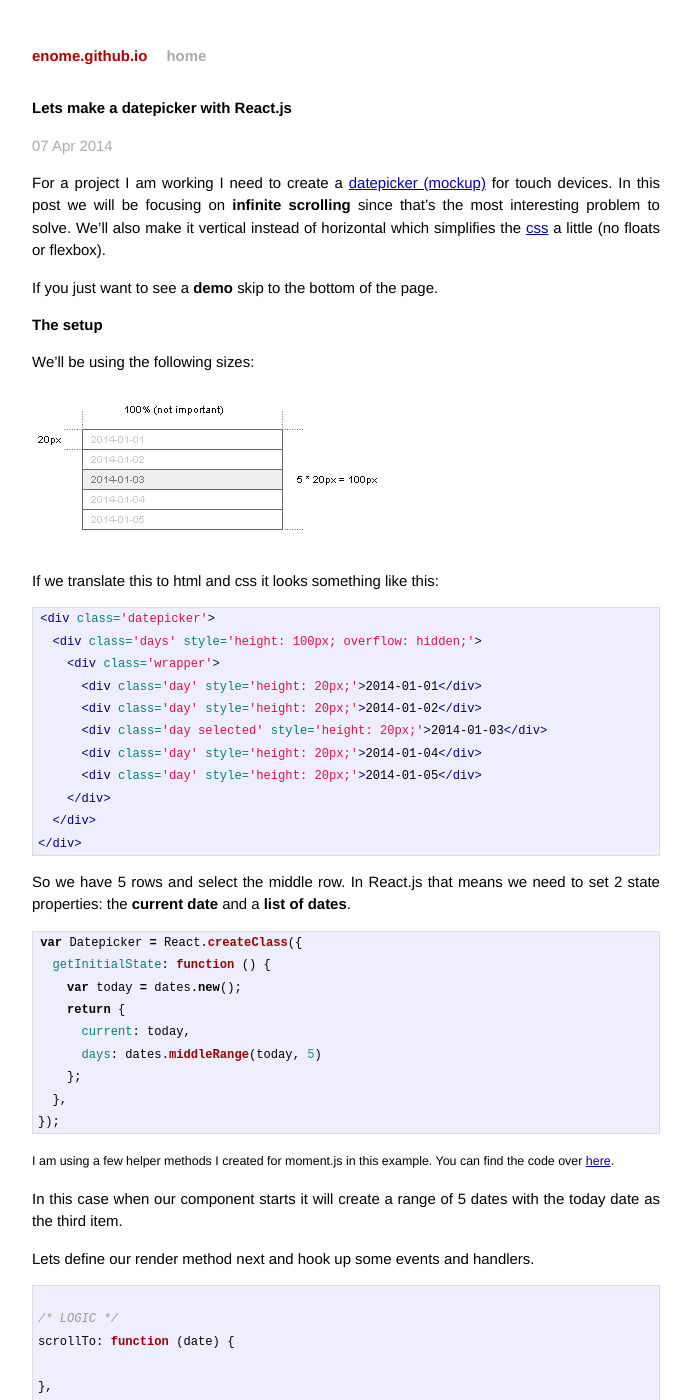
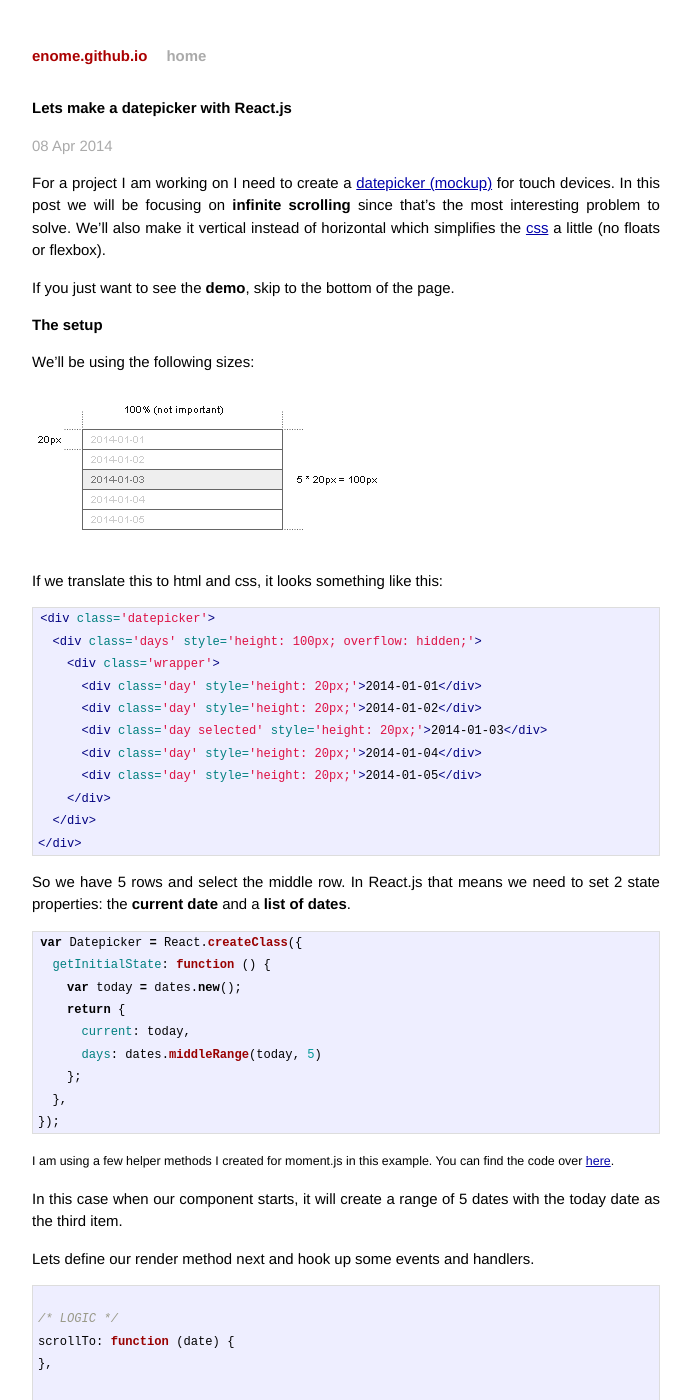
Before and after one commit to Enome/enome.github.io, a Jekyll site: the page built from _posts/2014-04-07-lets-make-datepicker-with-react-js.markdown, in a window 1280 px wide and 1400 px high. Shown: the whole window, without its empty margins (294-985 px from the left). Built offline with Jekyll 4.4.1, drawn with Linux system fonts in a browser that asks for light colours; nearby versions of some CDN libraries; Markdown is read by kramdown in place of the engine named in the settings; a script that is not in the unit is left out; comment, search, counter and statistics services are not loaded; some of the changed text lies outside the part shown.

Commit message:
T re-read and fixed typos

````diff
--- a/_posts/2014-04-07-lets-make-datepicker-with-react-js.markdown
+++ b/_posts/2014-04-07-lets-make-datepicker-with-react-js.markdown
@@ -1,13 +1,13 @@
 ---
 layout: post
 title:  'Lets make a datepicker with React.js'
-date:   2014-04-07
+date:   2014-04-08
 categories: javascript
 ---
 
-For a project I am working I need to create a <a href='/assets/datepicker/datepicker.jpg'>datepicker (mockup)</a> for touch devices. In this post we will be focusing on **infinite scrolling** since that's the most interesting problem to solve. We'll also make it vertical instead of horizontal which simplifies the [css]({{site.url}}/assets/datepicker/index.css) a little (no floats or flexbox).
+For a project I am working on I need to create a <a href='/assets/datepicker/datepicker.jpg'>datepicker (mockup)</a> for touch devices. In this post we will be focusing on **infinite scrolling** since that's the most interesting problem to solve. We'll also make it vertical instead of horizontal which simplifies the [css]({{site.url}}/assets/datepicker/index.css) a little (no floats or flexbox).
 
-If you just want to see a **demo** skip to the bottom of the page.
+If you just want to see the **demo**, skip to the bottom of the page.
 
 ## The setup
 
@@ -15,7 +15,7 @@ We'll be using the following sizes:
 
 <img src='/assets/datepicker/measurements.png' alt='measurements' />
 
-If we translate this to html and css it looks something like this:
+If we translate this to html and css, it looks something like this:
 
 ```html
 <div class='datepicker'>
@@ -48,7 +48,7 @@ var Datepicker = React.createClass({
 
 <small>I am using a few helper methods I created for moment.js in this example. You can find the code over [here]({{site.url}}/assets/datepicker/dates.js).</small>
 
-In this case when our component starts it will create a range of 5 dates with the today date as the third item.
+In this case when our component starts, it will create a range of 5 dates with the today date as the third item.
 
 
 Lets define our render method next and hook up some events and handlers.
@@ -57,7 +57,6 @@ Lets define our render method next and hook up some events and handlers.
 
 /* LOGIC */
 scrollTo: function (date) {
-
 },
 
 /* RENDER */
@@ -114,11 +113,10 @@ scrollTo: function (date) {
   if (date.isBefore(this.state.current)) {
     this.up(date);
   }
-
 },
 ```
 
-I decided to put `up` and `down` into their own methods you don't have to do that but it helps to keep all the methods relatively small which mostly means they are easier to test. Lets implement `down` first.
+I decided to put `up` and `down` into their own methods. You don't have to do that, but it helps to keep all the methods relatively small which mostly means they are easier to test. Lets implement `down` first.
 
 ### Going down
 
@@ -151,7 +149,7 @@ We end up with the following result:
 
 <img src='{{site.url}}/assets/datepicker/down3.png' />
 
-Now that our rows are added and the date we are scrolling to is highlighted the next step will be to move our `div.wrapper` 40 pixels up so the new date is in the middle again.
+Now that our rows are added and the date we are scrolling to is highlighted, the next step will be to move our `div.wrapper` 40 pixels up so the new date is in the middle again.
 
 <img src='{{site.url}}/assets/datepicker/down4.gif' />
 
@@ -180,7 +178,7 @@ We also need to access the DOM node of our wrapper element:
 var wrapper = this.refs.wrapper.getDOMNode();
 ```
 
-Now that we have that reference and we know how many pixels we need to move up we can add our animation.
+Now that we have that reference and we know how many pixels we need to move up, we can add our animation.
 
 First step of the animation is to clear the transition and reset the position of our wrapper. If you don't do this you'll get weird bouncy animations from previous scrolls styles on the wrapper element.
 
````
Also changed, not shown: other parts of _posts/2014-04-07-lets-make-datepicker-with-react-js.markdown (+3 -3 lines).
